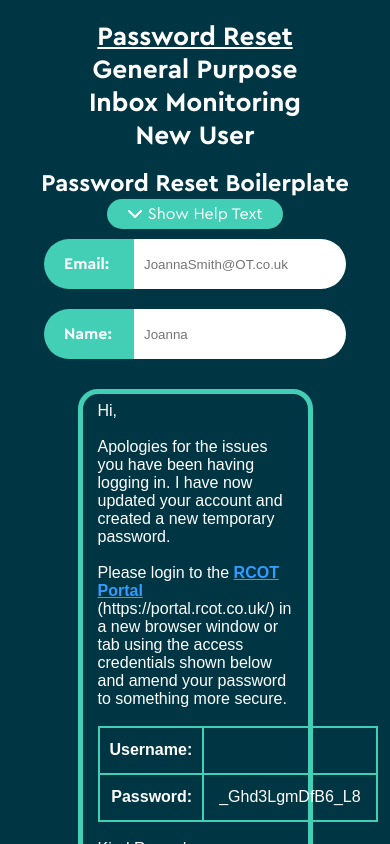
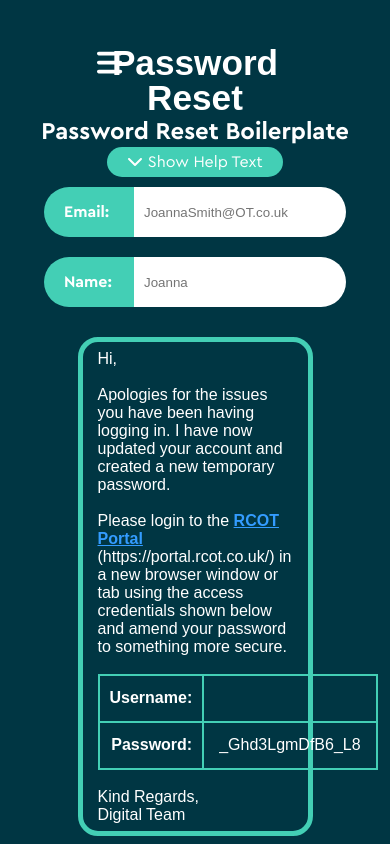
Before and after one commit to sam-rcot/boilerplateReact, a React (Vite) app: page / in a window 390 px wide. Shown: the top 844 px of the page. Built offline with nearby package versions, Linux system fonts and the light colour scheme.

Commit message:
Changed navbar style

```diff
--- a/src/components/navbar/navbar.module.scss
+++ b/src/components/navbar/navbar.module.scss
@@ -3,30 +3,119 @@
 .NavBar {
   margin-top: 5px;
   width: 65vw;
+  display: flex;
+  flex-direction: row;
+  align-items: center;
+  justify-content: center;
+  align-content: center;
+  position: relative;
+
+  .menu {
+    font-size: 2.20rem;
+    font-weight: bold;
+    padding: 0px 0px;
+    border-radius: 0px;
+    text-decoration: none;
+    //background-color: var(--color-dark-teal);
+    text-align: center;
+
+
+    .menuText {
+      box-sizing: border-box;
+      position: absolute;
+      left: 50%;
+      transform: translateX(-50%);
+      border-bottom: 3px solid currentColor;
+      display: inline-block;
+      line-height: 1;
+      text-align: center;
+      cursor: pointer;
+      transition: all 0.25s ease;
+
+      &.hiddenMenu {
+        border: none;
+        transform: translateX(-50%) scale(0);
+        transition: all 0.25s ease;
+
+      }
+    }
+
+    .faIcon {
+      font-size: 1.8rem;
+      padding-left: 1rem;
+      line-height: 1;
+      display: inline-block;
+      transition: all 0.5s ease;
+      cursor: pointer;
+
+      &:hover {
+        color: var(--color-teal);
+
+      }
+
+    }
+  }
+
   .links {
     display: flex;
-    justify-content: space-around;
+    justify-content: space-between;
+    align-content: center;
+    justify-items: center;
+    align-items: center;
     text-align: center;
     padding-left: 0px;
+    transform-origin: left;
+    transition: transform 0.5s ease, opacity 0.25s ease;
+    transition-delay: 0s, 0.0s;
+
+    &.hidden {
+      transform: scale(0);
+      opacity: 0;
+      transition-delay: 0.0s, 0.0s;
+    }
+
+    &.visible {
+      transform: scale(1);
+      opacity: 1;
+      visibility: visible;
+      transition-delay: 0.0s, 0.0s;
+    }
+
     .link {
       list-style: none;
+      margin: 0 1rem;
+
+      .faIconUp {
+        font-size: 1.8rem;
+        line-height: 1;
+        margin-left: 1rem;
+        transition: all 0.5s ease;
+
+        &:hover {
+          color: var(--color-teal);
+        }
+      }
+
       .active {
         text-decoration: underline;
+
         &:hover {
           text-decoration: underline;
         }
       }
+
       a {
         text-decoration: none;
         color: white;
         text-transform: capitalize;
-        font-size: 2.20rem;
+        font-size: 1.75rem;
         font-weight: bold;
-        padding: 15px 10px;
+        padding: 0.25rem 0.175rem;
         border-radius: 10px;
         font-family: "Cera Pro";
         transition: 200ms ease;
         white-space: nowrap;
+
         &:hover {
           text-decoration: none;
           color: var(--color-teal);
@@ -42,7 +131,7 @@
     .links {
       .link {
         a {
-          font-size: 2rem;
+          font-size: 1.2rem;
         }
       }
     }
@@ -51,12 +140,43 @@
 
 @media only screen and (max-width: 600px) {
   .NavBar {
+    .menu {
+      display: flex;
+      flex-direction: column;
+
+      .menuText {
+        border: none;
+      }
+
+      .faIcon {
+        padding-left: 0px;
+        padding-top: 0.2rem
+      }
+    }
+
     .links {
       flex-direction: column;
+
+      &.hidden {
+        transform: scale(0);
+        opacity: 0;
+        visibility: hidden;
+        transition-delay: 0.1s, 0.0s;
+      }
+
+      &.visible {
+        transform: scale(1);
+        opacity: 1;
+        visibility: visible;
+        transition-delay: 0.0s, 0.0s;
+
+      }
+
       .link {
         a {
-          font-size: 1.65rem;
+          font-size: 1rem;
           padding: 10px 5px;
+
           &:hover {
             color: white;
             background-color: transparent;
--- a/src/components/navbar/navbar.tsx
+++ b/src/components/navbar/navbar.tsx
@@ -1,17 +1,47 @@
-import { NavLink } from 'react-router-dom';
+import { useState } from 'react';
+import { NavLink, useLocation } from 'react-router-dom';
 import styles from './navbar.module.scss'
+import { FontAwesomeIcon } from '@fortawesome/react-fontawesome'
+import { faBars } from '@fortawesome/free-solid-svg-icons';
+import { faChevronUp } from '@fortawesome/free-solid-svg-icons';
+import { faChevronDown } from '@fortawesome/free-solid-svg-icons';
+import { faChevronRight } from '@fortawesome/free-solid-svg-icons';
+import { faChevronLeft } from '@fortawesome/free-solid-svg-icons';
 
 const NavBar = () => {
+    const [dropdownVisible, setDropdownVisible] = useState(false)
+    const location = useLocation();
+    const getActivePageName = () => {
+        switch (location.pathname) {
+            case '/': return 'Password Reset';
+            case '/generalpurpose': return 'General Purpose';
+            case '/inboxmonitoring': return 'Inbox Monitoring';
+            case '/newuser': return 'New User';
+            default: return 'Menu';
+        }
+    };
+
     return (
+        <>
             <div className={styles.NavBar}>
-            <ul className={styles.links}>
+
+                <span className={styles.menu} onClick={() => setDropdownVisible(!dropdownVisible)}>
+                    {/*<span className={`${styles.menuText} ${dropdownVisible ? styles.noUnderline : ''}`}>{getActivePageName()}</span>*/}
+                    <span className={`${styles.menuText} ${dropdownVisible ? styles.hiddenMenu : ''}`}>{getActivePageName()}</span>
+                    <FontAwesomeIcon
+                        className={styles.faIcon}
+                        icon={dropdownVisible ? faChevronRight : faBars}
+                    />
+                </span>
+                <ul className={`${styles.links} ${dropdownVisible ? styles.visible : styles.hidden}`}>
                     <li className={styles.link}><NavLink to="/" className={({ isActive }) => isActive ? styles.active : ''}>Password Reset</NavLink></li>
                     <li className={styles.link}><NavLink to="/generalpurpose" className={({ isActive }) => isActive ? styles.active : ''}>General Purpose</NavLink></li>
                     <li className={styles.link}><NavLink to="/inboxmonitoring" className={({ isActive }) => isActive ? styles.active : ''}>Inbox Monitoring</NavLink></li>
                     <li className={styles.link}><NavLink to="/newuser" className={({ isActive }) => isActive ? styles.active : ''}>New User</NavLink></li>
-
                 </ul>
             </div>
+
+        </>
     )
 }
 
```
Lines whose indentation alone changed are shown as unchanged.
